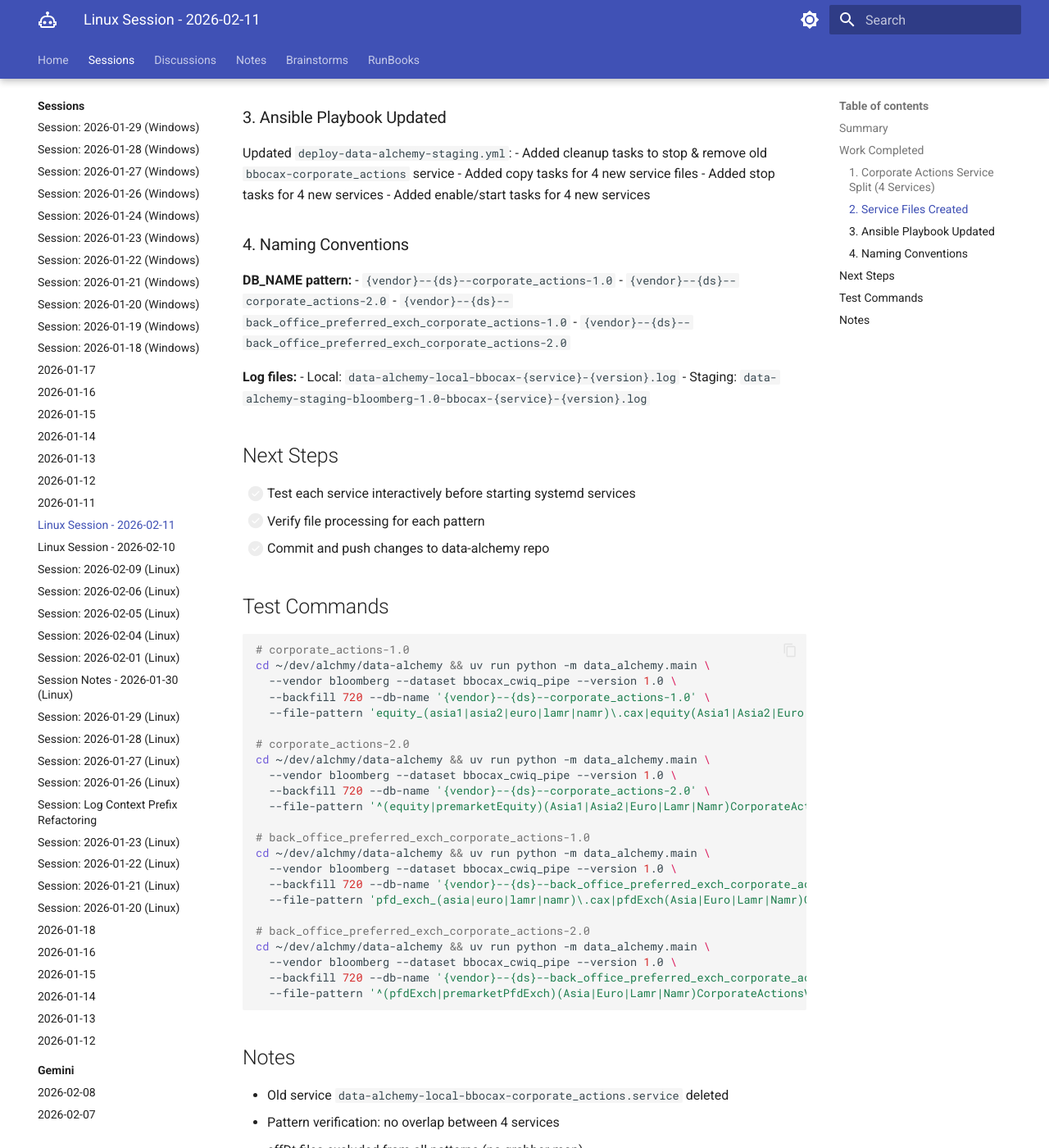
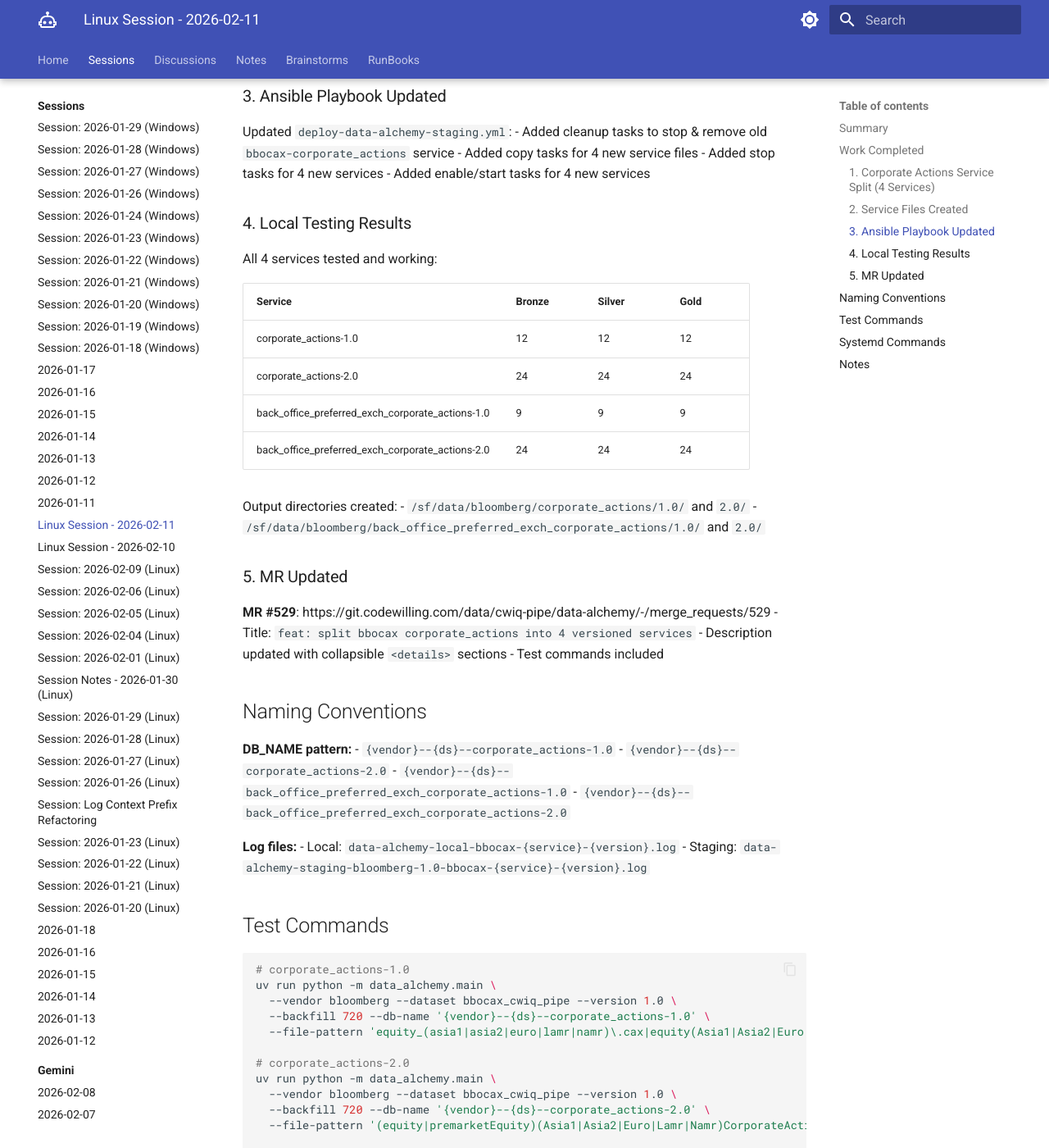
Before and after one commit to ThanuMahee12/AgentContext, an MkDocs documentation site: the page built from docs/sessions/claude/l-2026-02-11.md, in a window 1280 px wide and 1400 px high, scrolled down 1263 px. Shown: the whole window at 82% size. Built offline with MkDocs 1.6.1 and Material for MkDocs 9.7.7, drawn with Linux system fonts in a browser that asks for light colours; some of the changed text lies outside the part shown.

Commit message:
session: l-2026-02-11 complete - 4 services tested

````diff
--- a/docs/sessions/claude/l-2026-02-11.md
+++ b/docs/sessions/claude/l-2026-02-11.md
@@ -12,16 +12,11 @@ Analyzed grabber maps and source files to create 4 separate services with non-ov
 | Service | FILE_PATTERN | Target Dataset |
 |---------|--------------|----------------|
 | `corporate_actions-1.0` | `equity_(asia1\|asia2\|euro\|lamr\|namr)\.cax\|equity(Asia1\|Asia2\|Euro\|Lamr\|Namr)CorporateActions\.parquet` | corporate_actions/1.0 |
-| `corporate_actions-2.0` | `^(equity\|premarketEquity)(Asia1\|Asia2\|Euro\|Lamr\|Namr)CorporateActionsV2` | corporate_actions/2.0 |
+| `corporate_actions-2.0` | `(equity\|premarketEquity)(Asia1\|Asia2\|Euro\|Lamr\|Namr)CorporateActionsV2` | corporate_actions/2.0 |
 | `back_office_preferred_exch_corporate_actions-1.0` | `pfd_exch_(asia\|euro\|lamr\|namr)\.cax\|pfdExch(Asia\|Euro\|Lamr\|Namr)CorporateActions\.parquet$` | back_office_preferred_exch/1.0 |
-| `back_office_preferred_exch_corporate_actions-2.0` | `^(pfdExch\|premarketPfdExch)(Asia\|Euro\|Lamr\|Namr)CorporateActionsV2` | back_office_preferred_exch/2.0 |
+| `back_office_preferred_exch_corporate_actions-2.0` | `(pfdExch\|premarketPfdExch)(Asia\|Euro\|Lamr\|Namr)CorporateActionsV2` | back_office_preferred_exch/2.0 |
 
-**Files matched:**
-- corporate_actions-1.0: 10 files
-- corporate_actions-2.0: 20 files
-- back_office-1.0: 8 files
-- back_office-2.0: 16 files
-- Excluded: `effDt*` files (no mapping)
+**Important**: Removed `^` anchor from 2.0 patterns - doesn't work with full path matching.
 
 ### 2. Service Files Created
 
@@ -45,7 +40,29 @@ Updated `deploy-data-alchemy-staging.yml`:
 - Added stop tasks for 4 new services
 - Added enable/start tasks for 4 new services
 
-### 4. Naming Conventions
+### 4. Local Testing Results
+
+All 4 services tested and working:
+
+| Service | Bronze | Silver | Gold |
+|---------|--------|--------|------|
+| corporate_actions-1.0 | 12 | 12 | 12 |
+| corporate_actions-2.0 | 24 | 24 | 24 |
+| back_office_preferred_exch_corporate_actions-1.0 | 9 | 9 | 9 |
+| back_office_preferred_exch_corporate_actions-2.0 | 24 | 24 | 24 |
+
+Output directories created:
+- `/sf/data/bloomberg/corporate_actions/1.0/` and `2.0/`
+- `/sf/data/bloomberg/back_office_preferred_exch_corporate_actions/1.0/` and `2.0/`
+
+### 5. MR Updated
+
+**MR #529**: https://git.codewilling.com/data/cwiq-pipe/data-alchemy/-/merge_requests/529
+- Title: `feat: split bbocax corporate_actions into 4 versioned services`
+- Description updated with collapsible `<details>` sections
+- Test commands included
+
+## Naming Conventions
 
 **DB_NAME pattern:**
 - `{vendor}--{ds}--corporate_actions-1.0`
@@ -57,40 +74,55 @@ Updated `deploy-data-alchemy-staging.yml`:
 - Local: `data-alchemy-local-bbocax-{service}-{version}.log`
 - Staging: `data-alchemy-staging-bloomberg-1.0-bbocax-{service}-{version}.log`
 
-## Next Steps
-- [ ] Test each service interactively before starting systemd services
-- [ ] Verify file processing for each pattern
-- [ ] Commit and push changes to data-alchemy repo
-
 ## Test Commands
 
 ```bash
 # corporate_actions-1.0
-cd ~/dev/alchmy/data-alchemy && uv run python -m data_alchemy.main \
+uv run python -m data_alchemy.main \
   --vendor bloomberg --dataset bbocax_cwiq_pipe --version 1.0 \
   --backfill 720 --db-name '{vendor}--{ds}--corporate_actions-1.0' \
   --file-pattern 'equity_(asia1|asia2|euro|lamr|namr)\.cax|equity(Asia1|Asia2|Euro|Lamr|Namr)CorporateActions\.parquet'
 
 # corporate_actions-2.0
-cd ~/dev/alchmy/data-alchemy && uv run python -m data_alchemy.main \
+uv run python -m data_alchemy.main \
   --vendor bloomberg --dataset bbocax_cwiq_pipe --version 1.0 \
   --backfill 720 --db-name '{vendor}--{ds}--corporate_actions-2.0' \
-  --file-pattern '^(equity|premarketEquity)(Asia1|Asia2|Euro|Lamr|Namr)CorporateActionsV2'
+  --file-pattern '(equity|premarketEquity)(Asia1|Asia2|Euro|Lamr|Namr)CorporateActionsV2'
 
 # back_office_preferred_exch_corporate_actions-1.0
-cd ~/dev/alchmy/data-alchemy && uv run python -m data_alchemy.main \
+uv run python -m data_alchemy.main \
   --vendor bloomberg --dataset bbocax_cwiq_pipe --version 1.0 \
   --backfill 720 --db-name '{vendor}--{ds}--back_office_preferred_exch_corporate_actions-1.0' \
   --file-pattern 'pfd_exch_(asia|euro|lamr|namr)\.cax|pfdExch(Asia|Euro|Lamr|Namr)CorporateActions\.parquet$'
 
 # back_office_preferred_exch_corporate_actions-2.0
-cd ~/dev/alchmy/data-alchemy && uv run python -m data_alchemy.main \
+uv run python -m data_alchemy.main \
   --vendor bloomberg --dataset bbocax_cwiq_pipe --version 1.0 \
   --backfill 720 --db-name '{vendor}--{ds}--back_office_preferred_exch_corporate_actions-2.0' \
-  --file-pattern '^(pfdExch|premarketPfdExch)(Asia|Euro|Lamr|Namr)CorporateActionsV2'
+  --file-pattern '(pfdExch|premarketPfdExch)(Asia|Euro|Lamr|Namr)CorporateActionsV2'
+```
+
+## Systemd Commands
+
+```bash
+# Start all 4 services
+systemctl --user start data-alchemy-local-bbocax-corporate_actions-1.0 \
+  data-alchemy-local-bbocax-corporate_actions-2.0 \
+  data-alchemy-local-bbocax-back_office_preferred_exch_corporate_actions-1.0 \
+  data-alchemy-local-bbocax-back_office_preferred_exch_corporate_actions-2.0
+
+# Stop all 4 services
+systemctl --user stop data-alchemy-local-bbocax-corporate_actions-1.0 \
+  data-alchemy-local-bbocax-corporate_actions-2.0 \
+  data-alchemy-local-bbocax-back_office_preferred_exch_corporate_actions-1.0 \
+  data-alchemy-local-bbocax-back_office_preferred_exch_corporate_actions-2.0
+
+# Check status
+systemctl --user status data-alchemy-local-bbocax-*.service --no-pager
 ```
 
 ## Notes
 - Old service `data-alchemy-local-bbocax-corporate_actions.service` deleted
 - Pattern verification: no overlap between 4 services
 - effDt files excluded from all patterns (no grabber map)
+- `^` anchor removed from 2.0 patterns (FILE_PATTERN matches full path, not filename)
````
